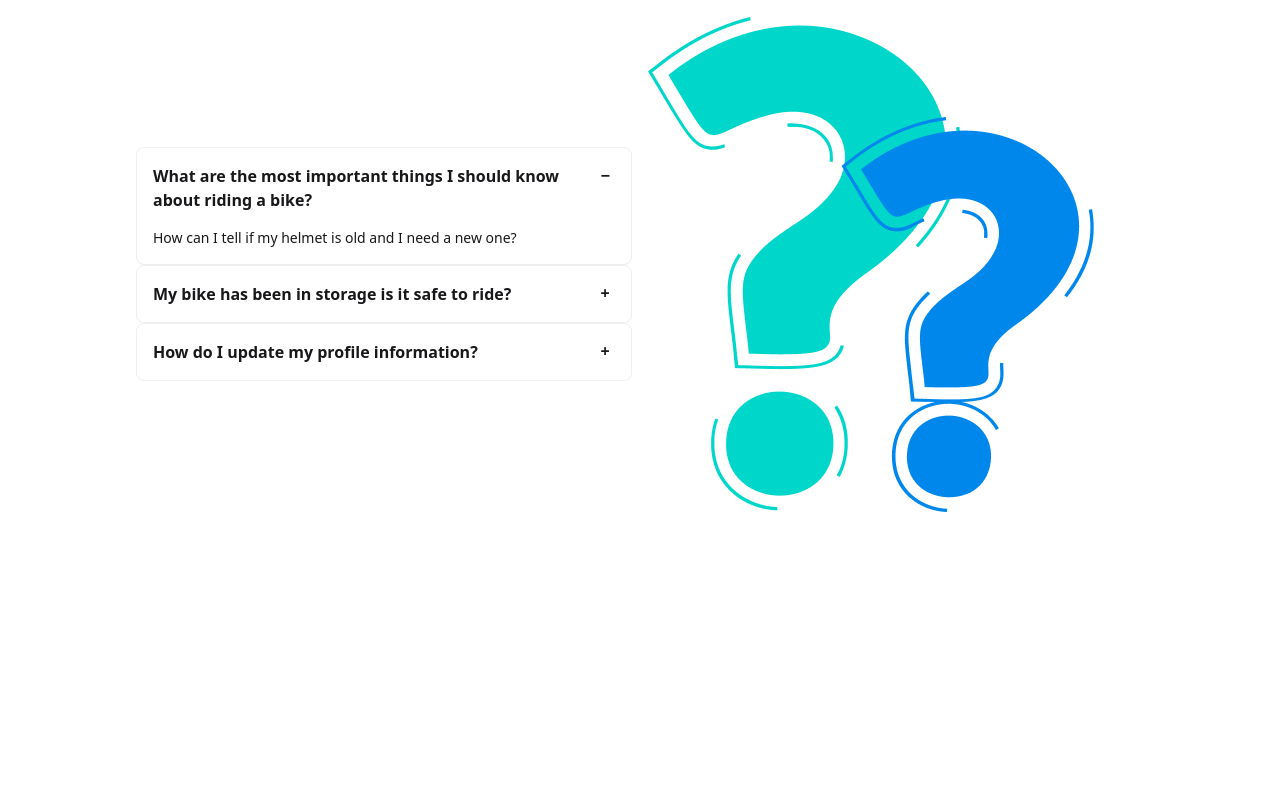
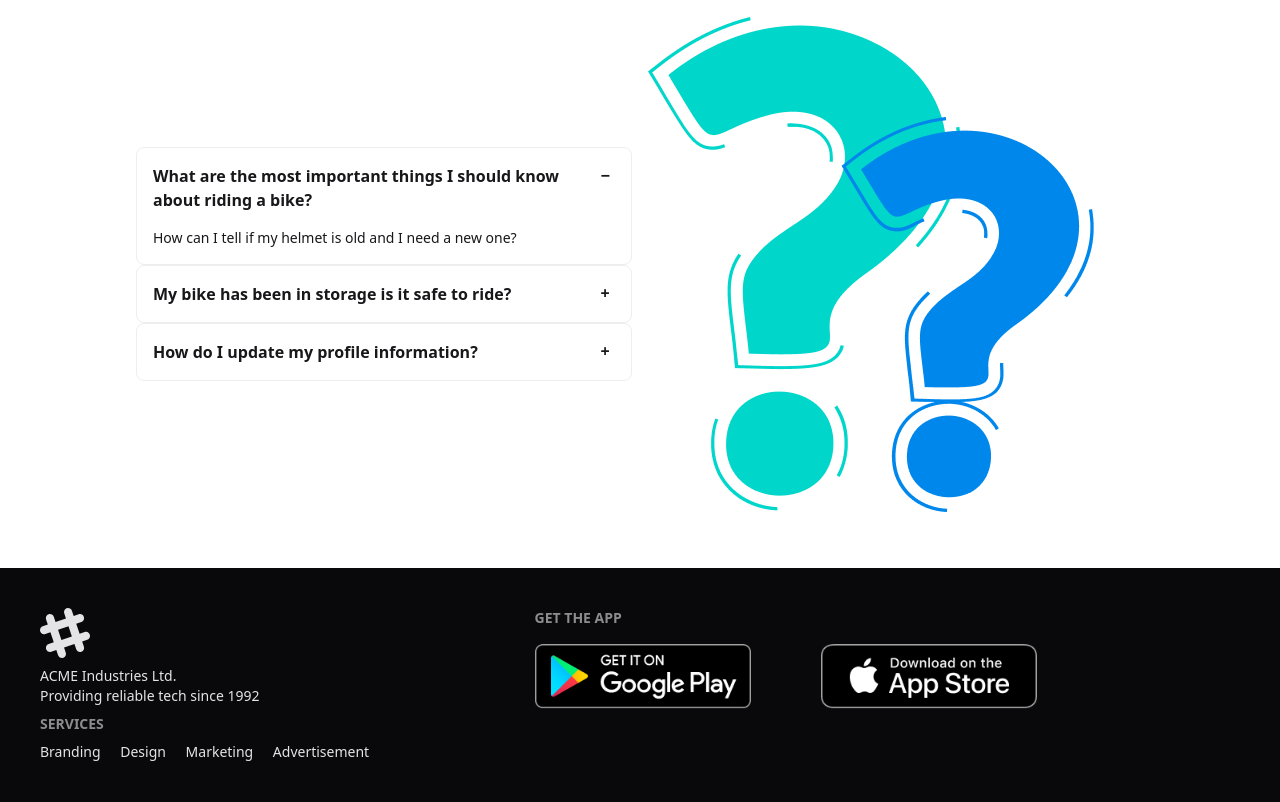
Before and after one commit to akashpk41/biker-zone-club, a plain HTML site: page index.html in a window 1280 px wide. Shown: the part 2166-2968 px from the top of the page. Before the commit the page ends 2734 px from the top, so only its background shows below. Drawn offline with nearby package versions, Linux system fonts and the light colour scheme.

Commit message:
footer section and overall code is completed

```diff
--- a/index.html
+++ b/index.html
@@ -433,7 +433,9 @@
           Frequently Asked <span class="text-yellow-600">Questions</span>
         </h1>
 
-        <div class="grid grid-cols-1 flex-col lg:flex-col-reverse flex items-center  gap-4 lg:grid-cols-2 mt-6">
+        <div
+          class="grid grid-cols-1 flex-col lg:flex-col-reverse flex items-center gap-4 lg:grid-cols-2 mt-6"
+        >
           <!-- image part -->
 
           <!-- accordian part -->
@@ -444,12 +446,11 @@
             >
               <input type="radio" name="my-accordion-3" checked="checked" />
               <div class="collapse-title font-semibold">
-              What are the most important things I should
-know about riding a bike?
+                What are the most important things I should know about riding a
+                bike?
               </div>
               <div class="collapse-content text-sm">
-                How can I tell if my helmet is old and I need a
-new one?
+                How can I tell if my helmet is old and I need a new one?
               </div>
             </div>
             <div
@@ -457,7 +458,7 @@ new one?
             >
               <input type="radio" name="my-accordion-3" />
               <div class="collapse-title font-semibold">
-               My bike has been in storage is it safe to ride?
+                My bike has been in storage is it safe to ride?
               </div>
               <div class="collapse-content text-sm">
                 Click on "Forgot Password" on the login page and follow the
@@ -478,17 +479,61 @@ new one?
             </div>
           </div>
 
-           <div>
+          <div>
             <img src="images/others/faq.png" alt="" />
           </div>
-
-
         </div>
       </section>
     </main>
     <!-- ?? Footer ??? -->
 
-    <footer></footer>
+    <footer>
+      <footer
+        class="footer sm:footer-horizontal bg-neutral text-neutral-content p-10"
+      >
+        <aside>
+          <svg
+            width="50"
+            height="50"
+            viewBox="0 0 24 24"
+            xmlns="http://www.w3.org/2000/svg"
+            fill-rule="evenodd"
+            clip-rule="evenodd"
+            class="fill-current"
+          >
+            <path
+              d="M22.672 15.226l-2.432.811.841 2.515c.33 1.019-.209 2.127-1.23 2.456-1.15.325-2.148-.321-2.463-1.226l-.84-2.518-5.013 1.677.84 2.517c.391 1.203-.434 2.542-1.831 2.542-.88 0-1.601-.564-1.86-1.314l-.842-2.516-2.431.809c-1.135.328-2.145-.317-2.463-1.229-.329-1.018.211-2.127 1.231-2.456l2.432-.809-1.621-4.823-2.432.808c-1.355.384-2.558-.59-2.558-1.839 0-.817.509-1.582 1.327-1.846l2.433-.809-.842-2.515c-.33-1.02.211-2.129 1.232-2.458 1.02-.329 2.13.209 2.461 1.229l.842 2.515 5.011-1.677-.839-2.517c-.403-1.238.484-2.553 1.843-2.553.819 0 1.585.509 1.85 1.326l.841 2.517 2.431-.81c1.02-.33 2.131.211 2.461 1.229.332 1.018-.21 2.126-1.23 2.456l-2.433.809 1.622 4.823 2.433-.809c1.242-.401 2.557.484 2.557 1.838 0 .819-.51 1.583-1.328 1.847m-8.992-6.428l-5.01 1.675 1.619 4.828 5.011-1.674-1.62-4.829z"
+            ></path>
+          </svg>
+          <p>
+            ACME Industries Ltd.
+            <br />
+            Providing reliable tech since 1992
+          </p>
+
+          <nav class="space-x-4" >
+    <h6 class="footer-title">Services</h6>
+    <a class="link link-hover">Branding</a>
+    <a class="link link-hover">Design</a>
+    <a class="link link-hover">Marketing</a>
+    <a class="link link-hover">Advertisement</a>
+  </nav>
+
+        </aside>
+        <nav>
+          <h6 class="footer-title">Get the App</h6>
+          <div class="grid flex flex-col grid-flow-col gap-4">
+
+            <a href="https://play.google.com/store/apps/details?id=net.kamptner.sunsetracer&hl=en" target="_blank"> <img class="w-4/5" src="images/others/android.png" alt=""></a>
+
+<a href="https://apps.apple.com/us/app/apple-store/id375380948" target="_blank"><img class="w-4/5" src="images/others/ios.png" alt=""></a>
+
+
+
+          </div>
+        </nav>
+      </footer>
+    </footer>
 
     <script></script>
   </body>
```
